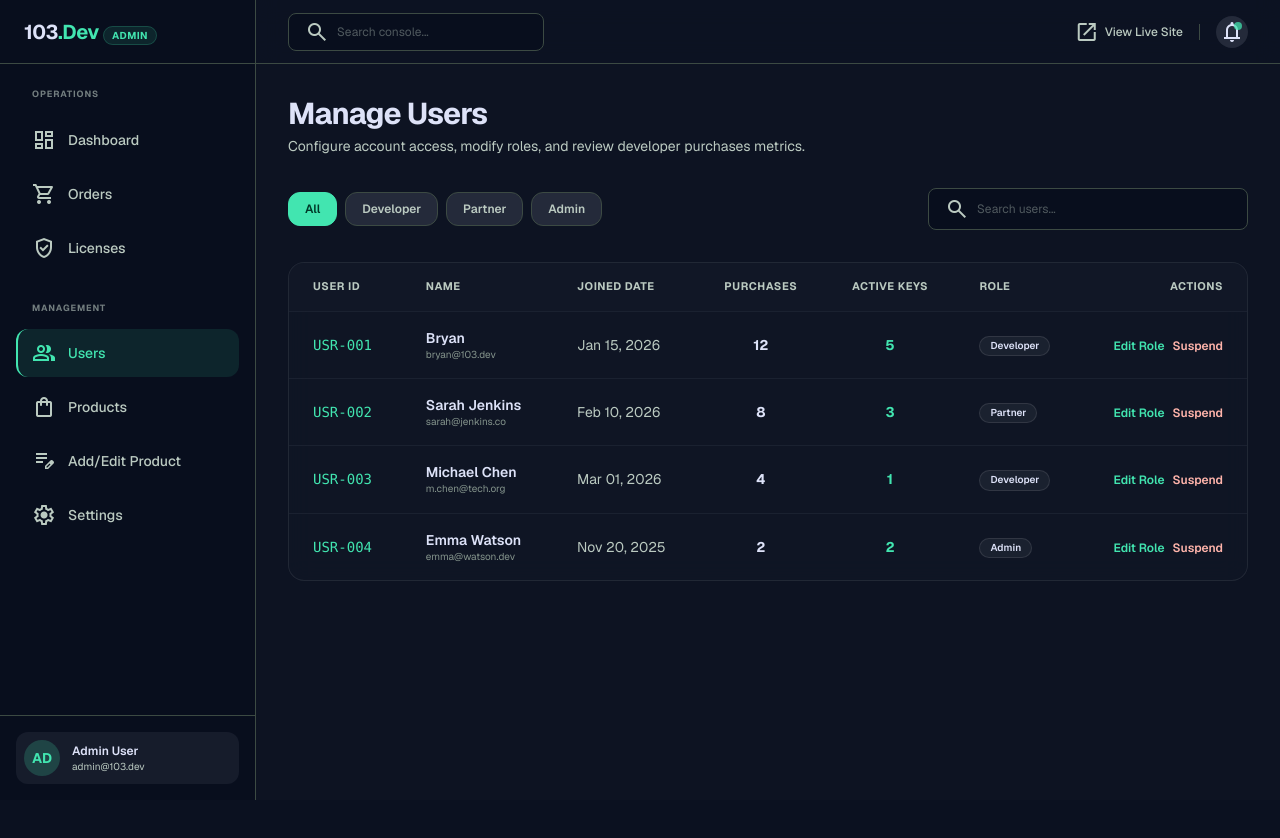
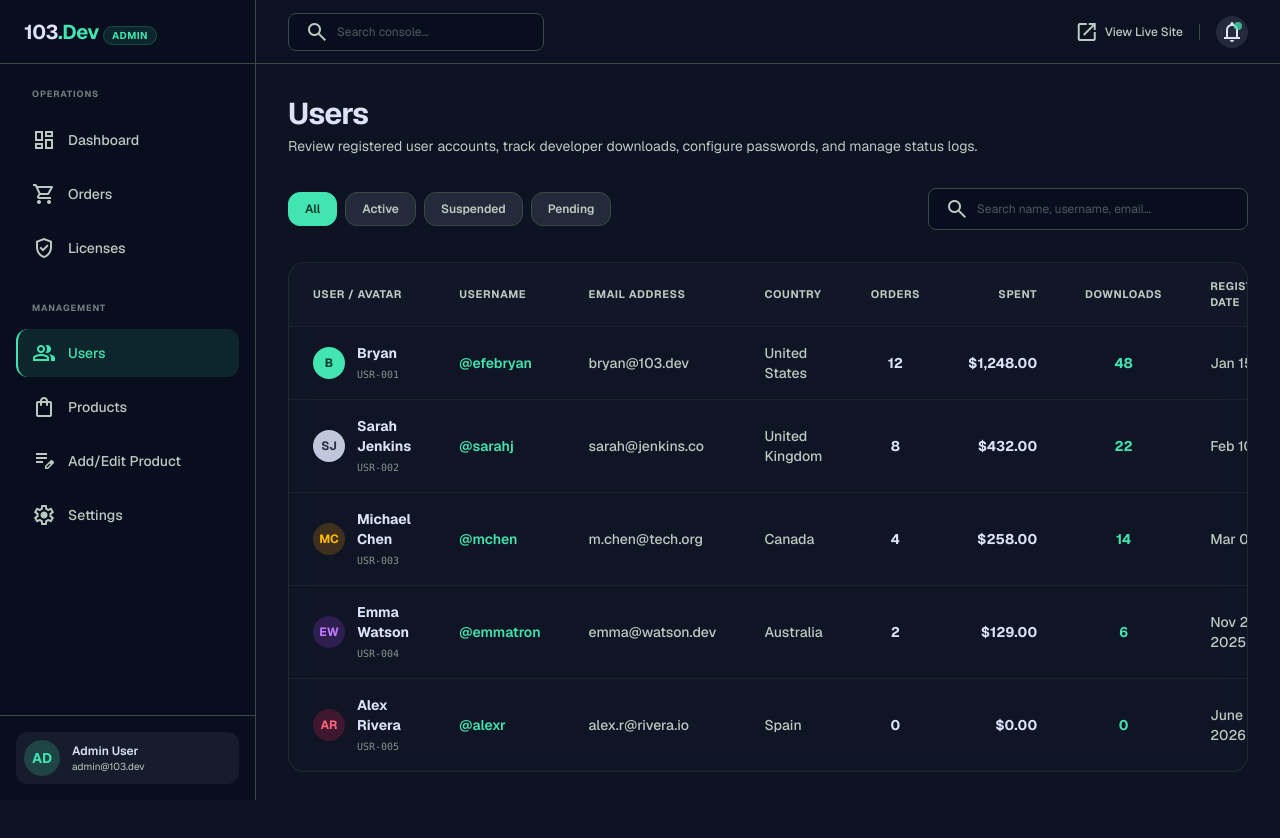
Before and after one commit to efebryan/103-Dev, a Next.js app: page /admin/dashboard/users in a window 1280 px wide. Shown: the top 838 px of the page. Before the commit the page ends 800 px from the top, so only its background shows below. Built offline with nearby package versions, Linux system fonts and the light colour scheme.

Commit message:
feat: Rebuild Admin Users Management page with table, filters, modals and actions

```diff
--- a/src/app/admin/dashboard/users/page.tsx
+++ b/src/app/admin/dashboard/users/page.tsx
@@ -2,48 +2,85 @@
 
 import { useState } from "react";
 
-export default function AdminUsersPage() {
-  const [filterRole, setFilterRole] = useState("all");
+interface User {
+  id: string;
+  name: string;
+  username: string;
+  email: string;
+  country: string;
+  orders: number;
+  spent: string;
+  downloads: number;
+  registrationDate: string;
+  status: "Active" | "Suspended" | "Pending";
+  avatarColor: string;
+}
+
+export default function AdminUsersManagement() {
   const [searchQuery, setSearchQuery] = useState("");
+  const [filterStatus, setFilterStatus] = useState("all");
+  const [selectedUser, setSelectedUser] = useState<User | null>(null);
 
-  const users = [
-    { id: "USR-001", name: "Bryan", email: "bryan@103.dev", role: "Developer", purchases: 12, licenses: 5, dateJoined: "Jan 15, 2026" },
-    { id: "USR-002", name: "Sarah Jenkins", email: "sarah@jenkins.co", role: "Partner", purchases: 8, licenses: 3, dateJoined: "Feb 10, 2026" },
-    { id: "USR-003", name: "Michael Chen", email: "m.chen@tech.org", role: "Developer", purchases: 4, licenses: 1, dateJoined: "Mar 01, 2026" },
-    { id: "USR-004", name: "Emma Watson", email: "emma@watson.dev", role: "Admin", purchases: 2, licenses: 2, dateJoined: "Nov 20, 2025" },
+  const initialUsers: User[] = [
+    { id: "USR-001", name: "Bryan", username: "efebryan", email: "bryan@103.dev", country: "United States", orders: 12, spent: "$1,248.00", downloads: 48, registrationDate: "Jan 15, 2026", status: "Active", avatarColor: "bg-primary text-on-primary" },
+    { id: "USR-002", name: "Sarah Jenkins", username: "sarahj", email: "sarah@jenkins.co", country: "United Kingdom", orders: 8, spent: "$432.00", downloads: 22, registrationDate: "Feb 10, 2026", status: "Active", avatarColor: "bg-secondary text-on-secondary" },
+    { id: "USR-003", name: "Michael Chen", username: "mchen", email: "m.chen@tech.org", country: "Canada", orders: 4, spent: "$258.00", downloads: 14, registrationDate: "Mar 01, 2026", status: "Suspended", avatarColor: "bg-amber-500/20 text-amber-400" },
+    { id: "USR-004", name: "Emma Watson", username: "emmatron", email: "emma@watson.dev", country: "Australia", orders: 2, spent: "$129.00", downloads: 6, registrationDate: "Nov 20, 2025", status: "Active", avatarColor: "bg-purple-500/20 text-purple-400" },
+    { id: "USR-005", name: "Alex Rivera", username: "alexr", email: "alex.r@rivera.io", country: "Spain", orders: 0, spent: "$0.00", downloads: 0, registrationDate: "June 25, 2026", status: "Pending", avatarColor: "bg-rose-500/20 text-rose-400" }
   ];
 
+  const [users, setUsers] = useState<User[]>(initialUsers);
+
+  const handleStatusToggle = (id: string) => {
+    setUsers(prev =>
+      prev.map(u =>
+        u.id === id
+          ? { ...u, status: u.status === "Active" ? "Suspended" : "Active" }
+          : u
+      )
+    );
+    alert(`Account status updated for user ID: ${id}`);
+  };
+
+  const handleDeleteUser = (id: string) => {
+    if (confirm(`Are you sure you want to permanently delete user record ${id}?`)) {
+      setUsers(prev => prev.filter(u => u.id !== id));
+      alert(`User record ${id} removed.`);
+    }
+  };
+
   const filteredUsers = users.filter((user) => {
-    const matchesRole = filterRole === "all" || user.role.toLowerCase() === filterRole;
+    const matchesStatus = filterStatus === "all" || user.status.toLowerCase() === filterStatus;
     const matchesSearch =
       user.name.toLowerCase().includes(searchQuery.toLowerCase()) ||
+      user.username.toLowerCase().includes(searchQuery.toLowerCase()) ||
       user.email.toLowerCase().includes(searchQuery.toLowerCase()) ||
-      user.id.toLowerCase().includes(searchQuery.toLowerCase());
-    return matchesRole && matchesSearch;
+      user.country.toLowerCase().includes(searchQuery.toLowerCase());
+    return matchesStatus && matchesSearch;
   });
 
   return (
-    <div className="space-y-8">
+    <div className="space-y-8 pb-12">
       {/* Header */}
       <div>
-        <h1 className="text-3xl font-bold tracking-tight text-on-surface">Manage Users</h1>
-        <p className="text-on-surface-variant text-sm mt-1">Configure account access, modify roles, and review developer purchases metrics.</p>
+        <h1 className="text-3xl font-bold tracking-tight text-on-surface">Users</h1>
+        <p className="text-on-surface-variant text-sm mt-1">Review registered user accounts, track developer downloads, configure passwords, and manage status logs.</p>
       </div>
 
       {/* Filters & Search */}
       <div className="flex flex-col md:flex-row gap-4 items-center justify-between">
         <div className="flex gap-2 w-full md:w-auto">
-          {["all", "developer", "partner", "admin"].map((role) => (
+          {["all", "active", "suspended", "pending"].map((status) => (
             <button
-              key={role}
-              onClick={() => setFilterRole(role)}
+              key={status}
+              onClick={() => setFilterStatus(status)}
               className={`px-4 py-2 rounded-xl text-xs font-semibold capitalize border cursor-pointer transition-colors ${
-                filterRole === role
+                filterStatus === status
                   ? "bg-primary text-on-primary border-primary"
                   : "bg-surface-container-high border-outline-variant text-on-surface-variant hover:text-on-surface"
               }`}
             >
-              {role}
+              {status}
             </button>
           ))}
         </div>
@@ -52,7 +89,7 @@ export default function AdminUsersPage() {
           <span className="material-symbols-outlined text-on-surface-variant text-[18px] mr-2">search</span>
           <input
             type="text"
-            placeholder="Search users..."
+            placeholder="Search name, username, email..."
             value={searchQuery}
             onChange={(e) => setSearchQuery(e.target.value)}
             className="bg-transparent border-none focus:outline-none focus:ring-0 text-xs w-full text-on-surface placeholder:text-on-surface-variant/40"
@@ -66,53 +103,130 @@ export default function AdminUsersPage() {
           <table className="w-full text-left border-collapse text-xs md:text-sm">
             <thead>
               <tr className="border-b border-white/5 bg-surface-container-low/50 text-on-surface-variant text-[11px] uppercase font-semibold tracking-wider">
-                <th className="py-4 px-6">User ID</th>
-                <th className="py-4 px-6">Name</th>
-                <th className="py-4 px-6">Joined Date</th>
-                <th className="py-4 px-6 text-center">Purchases</th>
-                <th className="py-4 px-6 text-center">Active Keys</th>
-                <th className="py-4 px-6">Role</th>
+                <th className="py-4 px-6">User / Avatar</th>
+                <th className="py-4 px-6">Username</th>
+                <th className="py-4 px-6">Email Address</th>
+                <th className="py-4 px-6">Country</th>
+                <th className="py-4 px-6 text-center">Orders</th>
+                <th className="py-4 px-6 text-right">Spent</th>
+                <th className="py-4 px-6 text-center">Downloads</th>
+                <th className="py-4 px-6">Registration Date</th>
+                <th className="py-4 px-6">Account Status</th>
                 <th className="py-4 px-6 text-right">Actions</th>
               </tr>
             </thead>
             <tbody className="divide-y divide-white/5 text-on-surface">
               {filteredUsers.map((user) => (
                 <tr key={user.id} className="hover:bg-surface-container-high/20 transition-colors">
-                  <td className="py-4 px-6 font-mono font-medium text-primary">{user.id}</td>
                   <td className="py-4 px-6">
-                    <div>
-                      <p className="font-semibold">{user.name}</p>
-                      <p className="text-[10px] text-outline">{user.email}</p>
+                    <div className="flex items-center gap-3">
+                      <div className={`w-8 h-8 rounded-full ${user.avatarColor} flex items-center justify-center font-bold text-xs shrink-0 select-none`}>
+                        {user.name.split(" ").map(n => n[0]).join("").substring(0, 2).toUpperCase()}
+                      </div>
+                      <div>
+                        <p className="font-bold">{user.name}</p>
+                        <span className="text-[10px] text-outline font-mono">{user.id}</span>
+                      </div>
                     </div>
                   </td>
-                  <td className="py-4 px-6 text-on-surface-variant">{user.dateJoined}</td>
-                  <td className="py-4 px-6 text-center font-bold">{user.purchases}</td>
-                  <td className="py-4 px-6 text-center font-bold text-primary">{user.licenses}</td>
+                  <td className="py-4 px-6 font-semibold text-primary">@{user.username}</td>
+                  <td className="py-4 px-6 text-on-surface-variant font-medium">{user.email}</td>
+                  <td className="py-4 px-6 text-on-surface-variant font-medium">{user.country}</td>
+                  <td className="py-4 px-6 text-center font-bold">{user.orders}</td>
+                  <td className="py-4 px-6 text-right font-bold text-on-surface">{user.spent}</td>
+                  <td className="py-4 px-6 text-center font-bold text-primary">{user.downloads}</td>
+                  <td className="py-4 px-6 text-on-surface-variant font-medium">{user.registrationDate}</td>
                   <td className="py-4 px-6">
-                    <span className="inline-flex items-center px-2.5 py-0.5 rounded-full text-[10px] font-semibold bg-white/5 text-on-surface border border-white/10">
-                      {user.role}
+                    <span className={`inline-flex items-center px-2.5 py-0.5 rounded-full text-[10px] font-semibold border ${
+                      user.status === "Active" ? "bg-emerald-400/10 text-emerald-400 border-emerald-400/20" :
+                      user.status === "Suspended" ? "bg-rose-400/10 text-rose-400 border-rose-400/20" :
+                      "bg-amber-400/10 text-amber-400 border-amber-400/20"
+                    }`}>
+                      {user.status}
                     </span>
                   </td>
-                  <td className="py-4 px-6 text-right space-x-2">
-                    <button
-                      onClick={() => alert(`Modifying role settings for ${user.name}...`)}
-                      className="text-primary hover:underline font-semibold cursor-pointer text-xs"
-                    >
-                      Edit Role
+                  <td className="py-4 px-6 text-right space-x-1.5 whitespace-nowrap">
+                    <button onClick={() => setSelectedUser(user)} className="text-primary hover:underline font-semibold cursor-pointer text-xs">View</button>
+                    <button onClick={() => handleStatusToggle(user.id)} className="text-primary hover:underline font-semibold cursor-pointer text-xs">
+                      {user.status === "Active" ? "Suspend" : "Activate"}
                     </button>
-                    <button
-                      onClick={() => alert(`Suspending user session ${user.id}...`)}
-                      className="text-error hover:underline font-semibold cursor-pointer text-xs"
-                    >
-                      Suspend
-                    </button>
+                    <button onClick={() => alert(`Password reset request triggered for email: ${user.email}`)} className="text-primary hover:underline font-semibold cursor-pointer text-xs">Reset Password</button>
+                    <button onClick={() => handleDeleteUser(user.id)} className="text-error hover:underline font-semibold cursor-pointer text-xs">Delete</button>
                   </td>
                 </tr>
               ))}
+              {filteredUsers.length === 0 && (
+                <tr>
+                  <td colSpan={10} className="py-8 text-center text-on-surface-variant font-medium">
+                    No matching user records found.
+                  </td>
+                </tr>
+              )}
             </tbody>
           </table>
         </div>
       </div>
+
+      {/* User Info View Modal */}
+      {selectedUser && (
+        <div className="fixed inset-0 bg-[#010f1f]/80 backdrop-blur-sm z-50 flex items-center justify-center p-4">
+          <div className="glass-card max-w-lg w-full rounded-3xl p-6 border border-white/10 shadow-2xl space-y-6 relative">
+            <button
+              onClick={() => setSelectedUser(null)}
+              className="absolute top-4 right-4 text-on-surface-variant hover:text-on-surface p-1 rounded-lg cursor-pointer"
+            >
+              <span className="material-symbols-outlined text-[20px]">close</span>
+            </button>
+
+            <div className="flex items-center gap-4">
+              <div className={`w-14 h-14 rounded-full ${selectedUser.avatarColor} flex items-center justify-center font-bold text-lg select-none shrink-0`}>
+                {selectedUser.name.split(" ").map(n => n[0]).join("").substring(0, 2).toUpperCase()}
+              </div>
+              <div>
+                <h3 className="text-lg font-bold text-on-surface">{selectedUser.name}</h3>
+                <p className="text-xs text-primary font-mono font-semibold">@{selectedUser.username}</p>
+                <p className="text-[9px] text-outline font-mono mt-0.5">ID: {selectedUser.id}</p>
+              </div>
+            </div>
+
+            <div className="grid grid-cols-2 gap-4 text-xs bg-white/5 p-4 rounded-2xl border border-white/5">
+              <div>
+                <p className="text-outline">Email Address</p>
+                <p className="font-semibold text-on-surface mt-0.5">{selectedUser.email}</p>
+              </div>
+              <div>
+                <p className="text-outline">Country</p>
+                <p className="font-semibold text-on-surface mt-0.5">{selectedUser.country}</p>
+              </div>
+              <div>
+                <p className="text-outline">Total Purchases</p>
+                <p className="font-bold text-primary mt-0.5">{selectedUser.orders} orders</p>
+              </div>
+              <div>
+                <p className="text-outline">Total Revenue Spent</p>
+                <p className="font-black text-on-surface mt-0.5">{selectedUser.spent}</p>
+              </div>
+              <div>
+                <p className="text-outline">Downloads Counter</p>
+                <p className="font-bold text-on-surface mt-0.5">{selectedUser.downloads} times</p>
+              </div>
+              <div>
+                <p className="text-outline">Registration Date</p>
+                <p className="font-semibold text-on-surface mt-0.5">{selectedUser.registrationDate}</p>
+              </div>
+            </div>
+
+            <div className="flex gap-3 justify-end text-xs pt-4 border-t border-white/5">
+              <button
+                onClick={() => setSelectedUser(null)}
+                className="bg-primary text-on-primary hover:brightness-110 px-5 py-2 rounded-xl font-semibold cursor-pointer"
+              >
+                Close View
+              </button>
+            </div>
+          </div>
+        </div>
+      )}
     </div>
   );
 }
```
